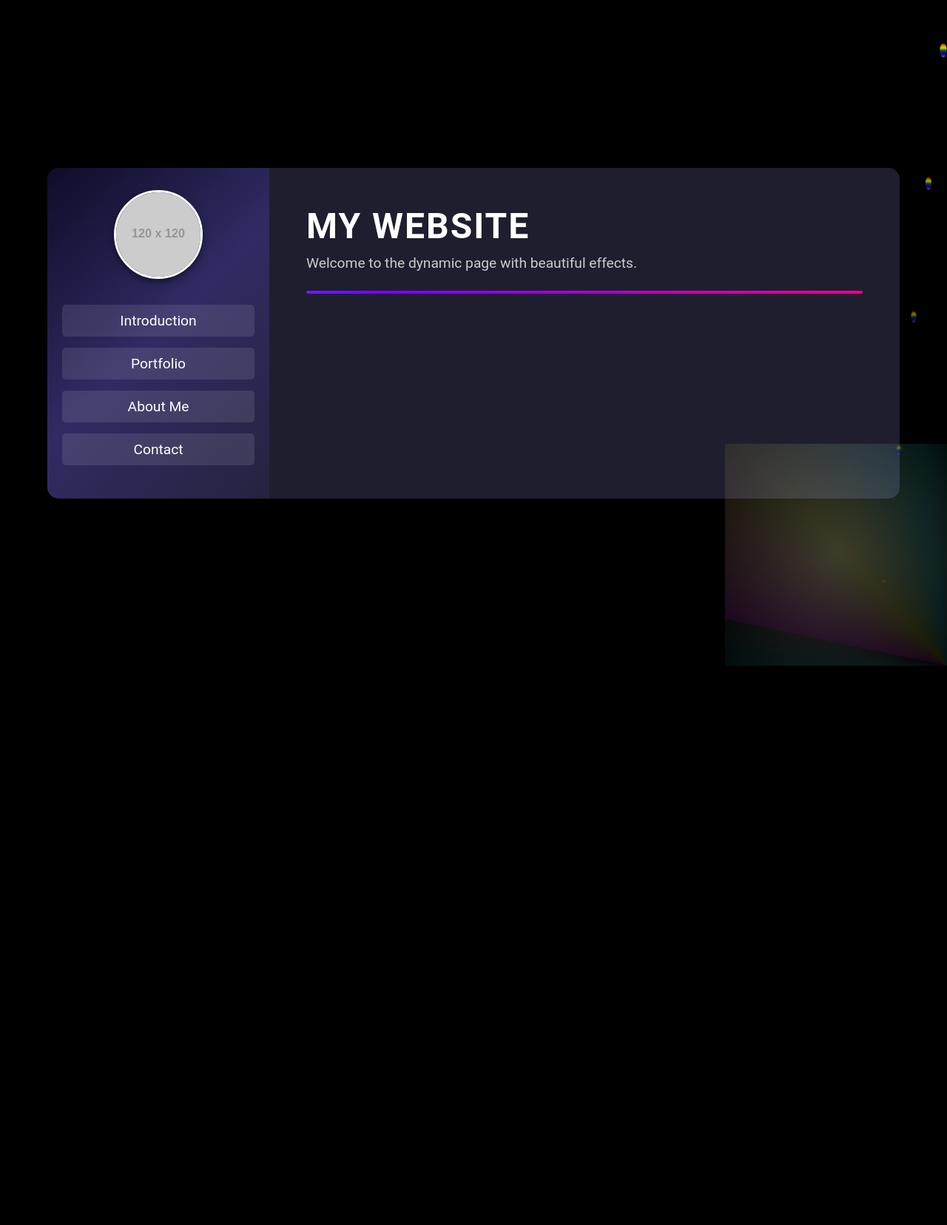
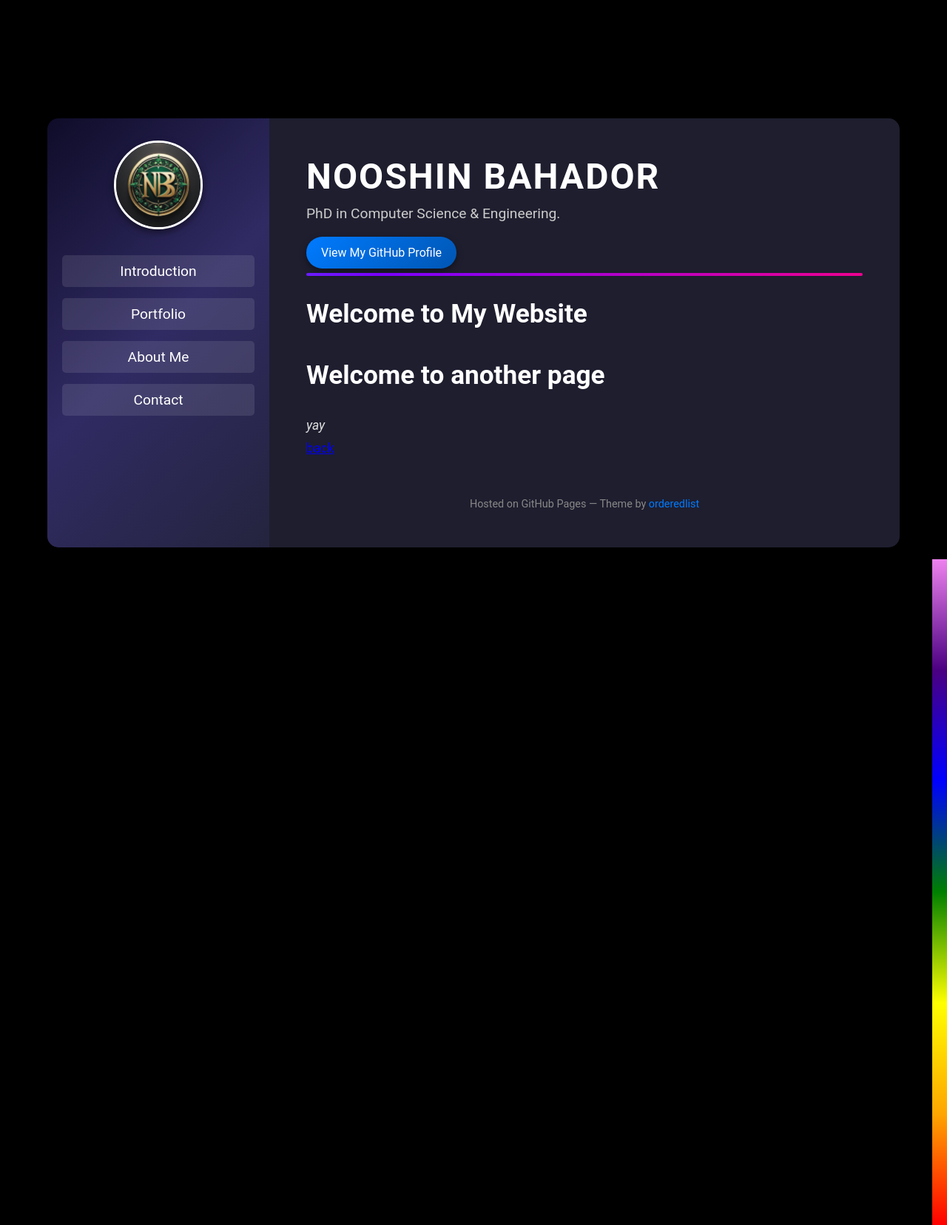
Before and after one commit to nbahador/nbahador.github.io, a Jekyll site: the page built from another-page.md, in a window 1280 px wide. Shown: the whole page at 74% size. Built offline with Jekyll 4.4.1, drawn with Linux system fonts in a browser that asks for light colours; our own code applies the rules of GitHub Pages for plain Markdown files; before the commit the page ends 900 px from its top, so only the background shows below that.

Commit message:
Update default.html

```diff
--- a/_layouts/default.html
+++ b/_layouts/default.html
@@ -1,9 +1,10 @@
 <!DOCTYPE html>
-<html lang="en">
+<html lang="{{ site.lang | default: 'en-US' }}">
 <head>
   <meta charset="UTF-8">
-  <meta name="viewport" content="width=device-width, initial-scale=1.0">
-  <title>Light Rays and Rainbow Drops</title>
+  <meta http-equiv="X-UA-Compatible" content="IE=edge">
+  <meta name="viewport" content="width=device-width, initial-scale=1">
+  {% seo %}
   <style>
     /* General Reset */
     * {
@@ -128,90 +128,82 @@
       margin-bottom: 20px;
     }
 
-    /* Rainbow Drops */
-    .rainbow-drops {
+    .btn {
+      display: inline-block;
+      font-size: 1em;
+      color: #fff;
+      background: linear-gradient(135deg, #007bff, #0056b3);
+      padding: 12px 20px;
+      text-decoration: none;
+      border-radius: 30px;
+      box-shadow: 0 4px 10px rgba(0, 0, 0, 0.4);
+      transition: all 0.3s ease-in-out;
+    }
+
+    .btn:hover {
+      background: linear-gradient(135deg, #0056b3, #003d80);
+      transform: translateY(-2px);
+      box-shadow: 0 6px 15px rgba(0, 0, 0, 0.6);
+    }
+
+    .main-content {
+      color: #e0e0e0;
+      line-height: 1.8;
+      font-size: 1.1em;
+    }
+
+    .main-content h2 {
+      color: #fff;
+      font-size: 2em;
+      margin-bottom: 20px;
+    }
+
+    footer {
+      text-align: center;
+      font-size: 0.9em;
+      color: #888;
+      margin-top: 50px;
+    }
+
+    footer a {
+      color: #007bff;
+      text-decoration: none;
+      transition: color 0.3s;
+    }
+
+    footer a:hover {
+      color: #0056b3;
+    }
+
+    /* Colorful Falling Effect */
+    .falling-rainbow {
       position: absolute;
       top: 0;
       right: 0;
-      width: 100px;
-      height: 100%;
-      overflow: hidden;
-      pointer-events: none;
-    }
-
-    .drop {
-      position: absolute;
-      top: -50px;
-      width: 10px;
-      height: 20px;
-      background: linear-gradient(180deg, red, orange, yellow, green, blue, indigo, violet);
-      border-radius: 50%;
+      width: 20px;
+      height: 100vh;
+      background: linear-gradient(180deg, violet, indigo, blue, green, yellow, orange, red);
+      background-size: 100% 100%;
       animation: fall 5s linear infinite;
+      z-index: 1;
+      transform-origin: top center;
     }
 
     @keyframes fall {
       0% {
-        transform: translateY(0) scale(1);
-        opacity: 1;
+        transform: translateY(-100%);
       }
       100% {
-        transform: translateY(100vh) scale(0.5);
-        opacity: 0;
-      }
-    }
-
-    /* Random Drop Generation */
-    .drop:nth-child(1) { left: 10px; animation-delay: 0s; }
-    .drop:nth-child(2) { left: 30px; animation-delay: 1s; }
-    .drop:nth-child(3) { left: 50px; animation-delay: 2s; }
-    .drop:nth-child(4) { left: 70px; animation-delay: 3s; }
-    .drop:nth-child(5) { left: 90px; animation-delay: 4s; }
-
-    /* Light Rays Effect */
-    .light-rays {
-      position: absolute;
-      bottom: 0;
-      right: 0;
-      width: 300px;
-      height: 300px;
-      background: radial-gradient(circle, rgba(255, 255, 255, 0.5), rgba(0, 0, 0, 0));
-      opacity: 0.4;
-      pointer-events: none;
-      overflow: hidden;
-    }
-
-    .light-rays::before {
-      content: '';
-      position: absolute;
-      top: -100%;
-      left: -100%;
-      width: 400%;
-      height: 400%;
-      background: repeating-conic-gradient(
-        from 45deg,
-        rgba(255, 0, 255, 0.2),
-        rgba(255, 255, 0, 0.2) 10%,
-        rgba(0, 255, 255, 0.2) 20%,
-        transparent 25%
-      );
-      animation: rays 3s linear infinite;
-      transform: rotate(45deg);
-    }
-
-    @keyframes rays {
-      from {
-        transform: rotate(45deg);
-      }
-      to {
-        transform: rotate(405deg);
+        transform: translateY(100%);
       }
     }
   </style>
+  {% include head-custom.html %}
 </head>
 <body>
   <div class="wrapper">
     <div class="sidebar">
-      <img src="https://via.placeholder.com/120" alt="Logo">
+      <img src="{{ site.logo | relative_url }}" alt="Logo">
       <nav>
         <a href="#intro">Introduction</a>
         <a href="#portfolio">Portfolio</a>
@@ -221,19 +213,24 @@
     </div>
     <div class="content">
       <header>
-        <h1>My Website</h1>
+        <h1>{{ site.title | default: site.github.repository_name }}</h1>
         <div class="underline"></div>
-        <p>Welcome to the dynamic page with beautiful effects.</p>
+        <p>{{ site.description | default: site.github.project_tagline }}</p>
+        {% if site.github.is_user_page %}
+          <a href="{{ site.github.owner_url }}" class="btn">View My GitHub Profile</a>
+        {% endif %}
       </header>
+      <section class="main-content">
+        <h2>Welcome to My Website</h2>
+        <p>{{ content }}</p>
+      </section>
+      <footer>
+        <p>Hosted on GitHub Pages &mdash; Theme by <a href="https://github.com/orderedlist">orderedlist</a></p>
+      </footer>
     </div>
   </div>
+  <div class="falling-rainbow"></div>
   <div class="light-rays"></div>
-  <div class="rainbow-drops">
-    <div class="drop"></div>
-    <div class="drop"></div>
-    <div class="drop"></div>
-    <div class="drop"></div>
-    <div class="drop"></div>
-  </div>
+  <script src="{{ '/assets/js/scale.fix.js' | relative_url }}"></script>
 </body>
 </html>
```
Also changed, not shown: other parts of _layouts/default.html (+0 -1 lines).
